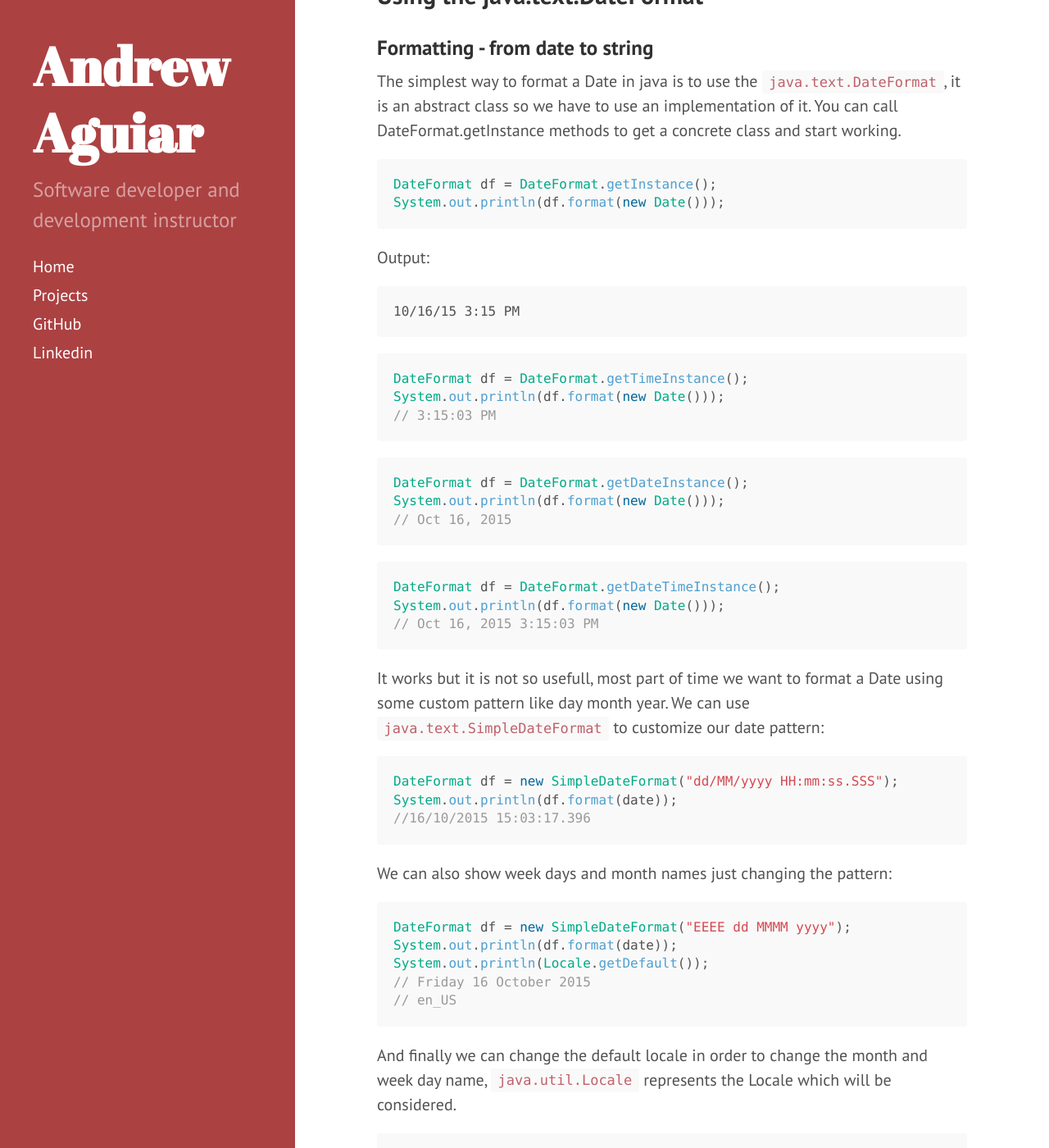
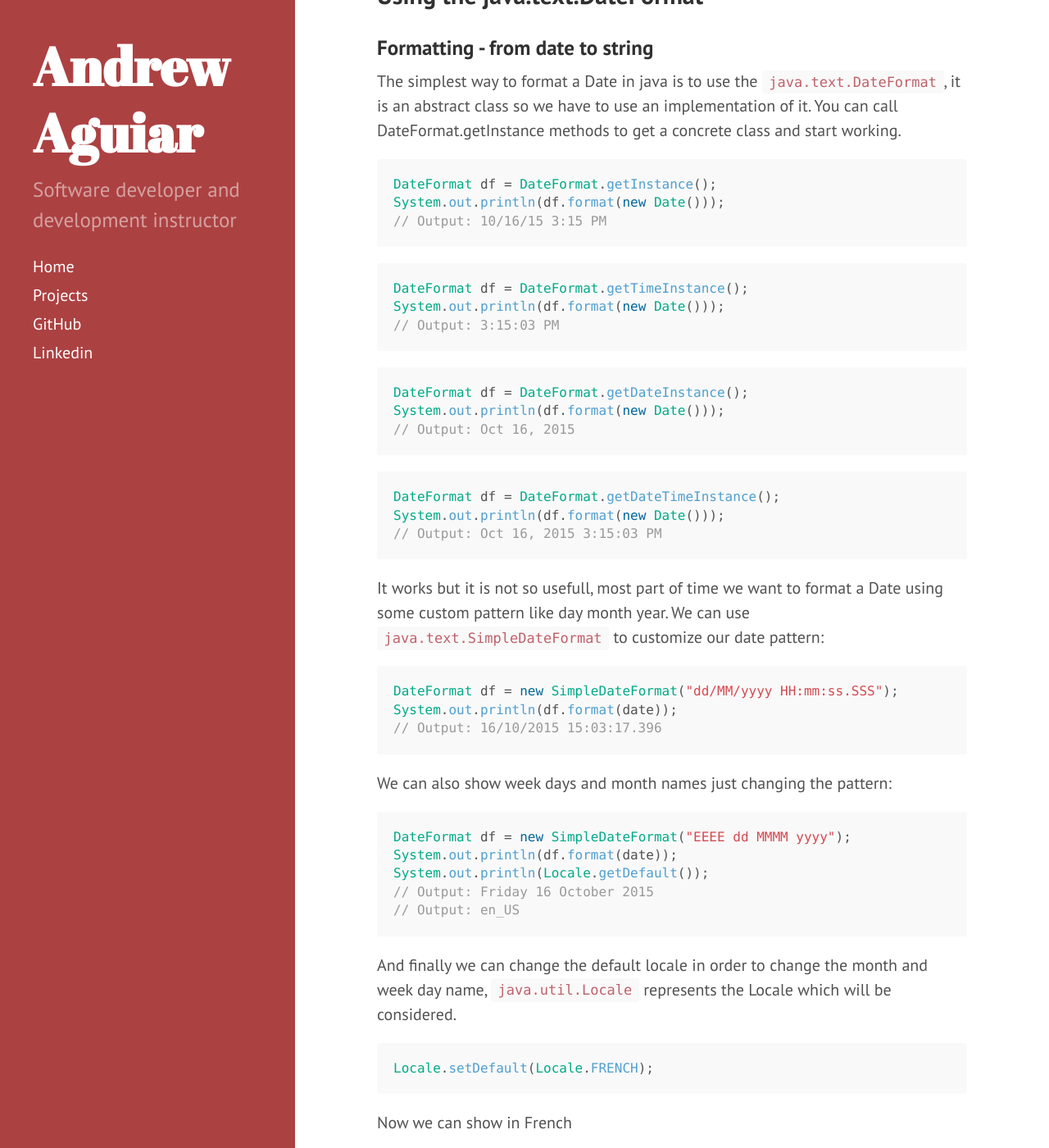
Before and after one commit to gadsc/andrewaguiar.github.io, a Jekyll site: the page built from _posts/2015-10-16-java-how-to-format-and-parse-dates.md, in a window 1280 px wide and 1400 px high, scrolled down 285 px. Shown: the whole window at 82% size. Built offline with Jekyll 4.4.1, drawn with Linux system fonts in a browser that asks for light colours; Markdown is read by kramdown in place of the engine named in the settings; comment, search, counter and statistics services are not loaded; some of the changed text lies outside the part shown.

Commit message:
Update 2015-10-16-java-how-to-format-and-parse-dates.md

````diff
--- a/_posts/2015-10-16-java-how-to-format-and-parse-dates.md
+++ b/_posts/2015-10-16-java-how-to-format-and-parse-dates.md
@@ -14,30 +14,25 @@ The simplest way to format a Date in java is to use the ``java.text.DateFormat``
 ```java
 DateFormat df = DateFormat.getInstance();
 System.out.println(df.format(new Date()));
-```
-
-Output:
-
-```
-10/16/15 3:15 PM
+// Output: 10/16/15 3:15 PM
 ```
 
 ```java
 DateFormat df = DateFormat.getTimeInstance();
 System.out.println(df.format(new Date()));
-// 3:15:03 PM
+// Output: 3:15:03 PM
 ```
 
 ```java
 DateFormat df = DateFormat.getDateInstance();
 System.out.println(df.format(new Date()));
-// Oct 16, 2015
+// Output: Oct 16, 2015
 ```
 
 ```java
 DateFormat df = DateFormat.getDateTimeInstance();
 System.out.println(df.format(new Date()));
-// Oct 16, 2015 3:15:03 PM
+// Output: Oct 16, 2015 3:15:03 PM
 ```
 
 It works but it is not so usefull, most part of time we want to format a Date using some custom pattern like day month year. We can use ``java.text.SimpleDateFormat`` to customize our date pattern:
@@ -45,7 +40,7 @@ It works but it is not so usefull, most part of time we want to format a Date us
 ```java
 DateFormat df = new SimpleDateFormat("dd/MM/yyyy HH:mm:ss.SSS");
 System.out.println(df.format(date));
-//16/10/2015 15:03:17.396
+// Output: 16/10/2015 15:03:17.396
 ```
 
 We can also show week days and month names just changing the pattern:
@@ -54,8 +49,8 @@ We can also show week days and month names just changing the pattern:
 DateFormat df = new SimpleDateFormat("EEEE dd MMMM yyyy");
 System.out.println(df.format(date));
 System.out.println(Locale.getDefault());
-// Friday 16 October 2015
-// en_US
+// Output: Friday 16 October 2015
+// Output: en_US
 ```
 
 And finally we can change the default locale in order to change the month and week day name, ``java.util.Locale`` represents the Locale which will be considered.
@@ -70,8 +65,8 @@ Now we can show in French
 DateFormat df = new SimpleDateFormat("EEEE dd MMMM yyyy");
 System.out.println(df.format(date));
 System.out.println(Locale.getDefault());
-// vendredi 16 octobre 2015
-// fr
+// Output: vendredi 16 octobre 2015
+// Output: fr
 ```
 
 ### Parsing - from string to date
````
